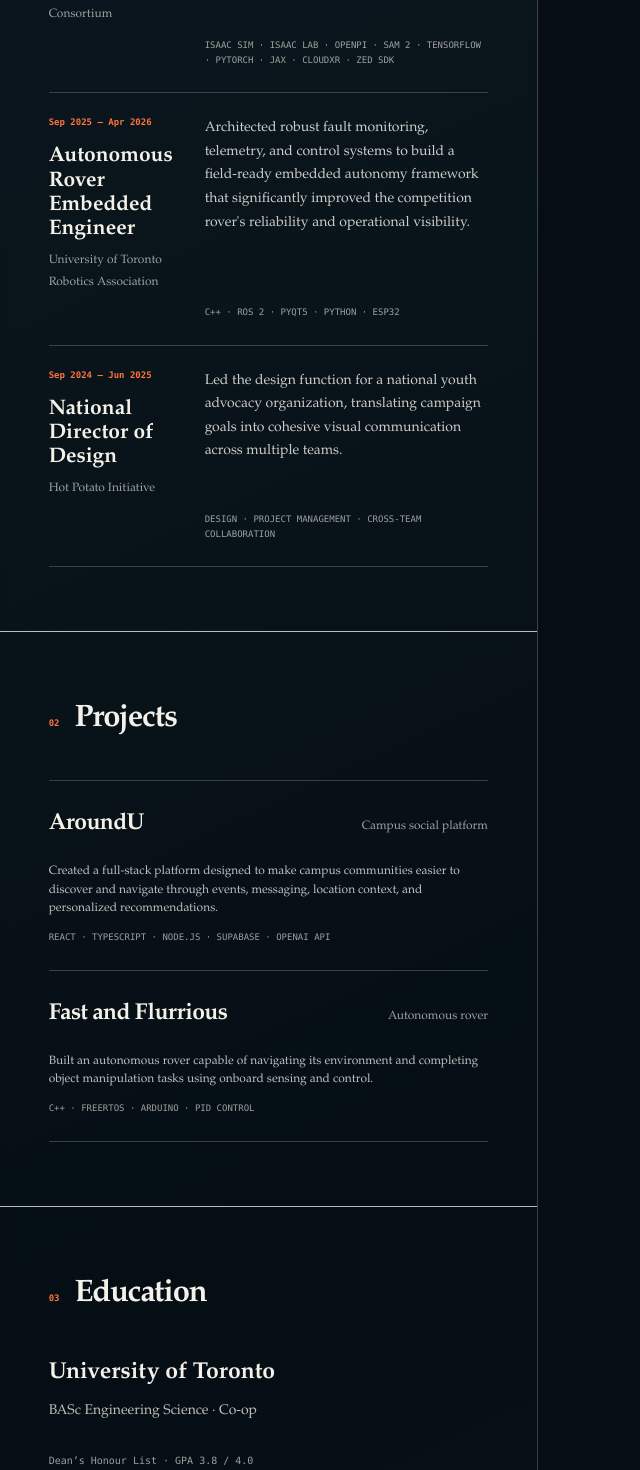
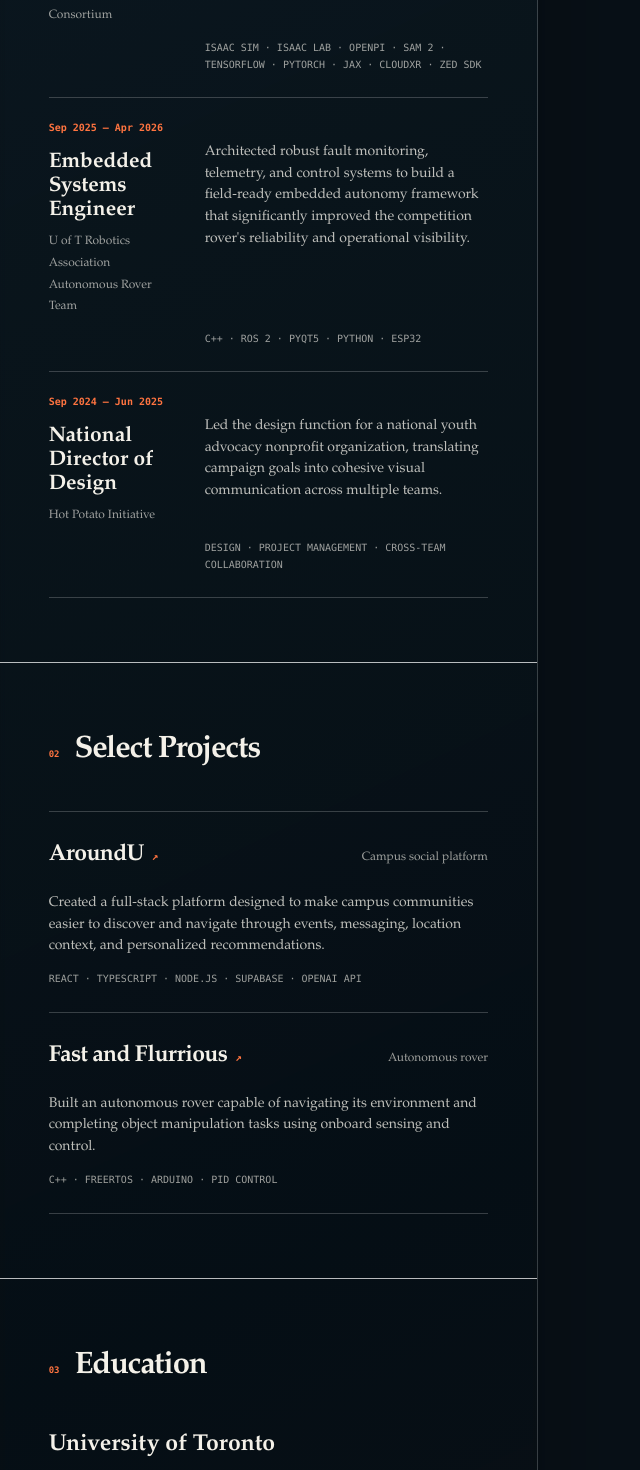
Before and after one commit to Y3EGAN/ReaganPortfolio, a Next.js app: page / in a window 1280 px wide. Shown: the part 1100-2570 px from the top of the page, without its empty margins (0-640 px from the left). Built offline with nearby package versions, Linux system fonts and the light colour scheme.

Commit message:
Update experience roles and project details; enhance CSS styles for better readability

```diff
--- a/app/globals.css
+++ b/app/globals.css
@@ -58,27 +58,30 @@ h1, h2, h3, p { margin-top: 0; }
 .section-title h2 { margin: 0; font-size: 31px; letter-spacing: -.04em; }
 .experience-item { display: grid; grid-template-columns: minmax(132px, .62fr) minmax(230px, 1.38fr); column-gap: 24px; row-gap: 0; padding: 24px 0; border-top: 1px solid var(--line); }
 .experience-item:last-child { border-bottom: 1px solid var(--line); }
-.item-heading > p { margin-bottom: 18px; color: var(--orange); font: 600 9px var(--mono); }
+.item-heading > p { margin-bottom: 18px; color: var(--orange); font: 600 10px var(--mono); }
 .item-heading h3 { margin: 0 0 8px; font-size: 21px; line-height: 1.15; }
 .item-heading span, .project-item span { color: var(--muted); font-size: 12px; }
-.job-description { margin: 0; color: rgba(244,241,233,.84); font-size: 14px; line-height: 1.68; }
-.tools { grid-column: 2; margin: 12px 0 0; color: var(--muted); font: 500 9px/1.7 var(--mono); text-transform: uppercase; }
+.job-description { max-width: 540px; margin: 20px 0 0; color: rgba(244,241,233,.78); font-size: 14px; }
+.tools { grid-column: 2; margin: 12px 0 0; color: var(--muted); font: 500 10px/1.7 var(--mono); text-transform: uppercase; }
 
 .project-item { padding: 25px 0; border-top: 1px solid var(--line); }
 .project-item:last-child { border-bottom: 1px solid var(--line); }
 .project-item > div { display: flex; align-items: baseline; justify-content: space-between; gap: 20px; }
 .project-item h3 { margin: 0; font-size: 23px; letter-spacing: -.03em; }
-.project-item > p:not(.tools) { max-width: 540px; margin: 20px 0 0; color: rgba(244,241,233,.78); font-size: 12px; }
+.project-item h3 a { transition: color .2s ease; }
+.project-item h3 a:hover { color: var(--orange); }
+.project-item h3 a span { display: inline; margin-left: 3px; color: var(--orange); font: 700 11px var(--mono); }
+.project-item > p:not(.tools) { max-width: 540px; margin: 20px 0 0; color: rgba(244,241,233,.78); font-size: 14px; }
 .project-item .tools { grid-column: auto; }
 
 .education-block h3 { margin: 0; font-size: 23px; }
 .education-block > p { margin: 10px 0 0; color: rgba(244,241,233,.78); }
-.education-block .education-note { margin-top: 30px; color: var(--muted); font: 500 10px/1.55 var(--mono); }
+.education-block .education-note { margin-top: 30px; color: var(--muted); font: 500 12px/1.55 var(--mono); }
 .education-block .education-award { margin-top: 8px; }
 
 .gallery-block { overflow: hidden; background: rgba(1,6,9,.18); }
 .gallery-block .section-title { margin-bottom: 16px; }
-.gallery-intro { max-width: 390px; margin-bottom: 42px; color: rgba(244,241,233,.72); font-size: 13px; }
+.gallery-intro { max-width: 450px; margin-bottom: 42px; color: rgba(244,241,233,.72); font-size: 15px; }
 .gallery-grid { display: grid; grid-template-columns: minmax(0, 1fr); gap: 46px; }
 .gallery-photo { min-width: 0; margin: 0; }
 .gallery-photo button { position: relative; display: block; width: 100%; padding: 0; overflow: hidden; border: 0; background: #111b20; color: var(--white); cursor: zoom-in; }
--- a/app/page.tsx
+++ b/app/page.tsx
@@ -39,7 +39,7 @@ export default function Home() {
           <p className="summary">I build the bridge that brings intelligent systems into the real world.</p>
           <a className="profile-resume" href="/HuReaganCV_2026.pdf" download>Download résumé ↓</a>
           <dl className="quick-facts">
-            <div><dt>Focus</dt><dd>Software · AI · Robotics</dd></div>
+            <div><dt>Focus</dt><dd>AI · Robotics · Software</dd></div>
             <div><dt>GPA</dt><dd>{education.gpa}</dd></div>
             <div><dt>Current</dt><dd>Acceleration Consortium</dd></div>
           </dl>
@@ -63,11 +63,18 @@ export default function Home() {
         </section>
 
         <section id="projects" className="section-block">
-          <div className="section-title"><span>02</span><h2>Projects</h2></div>
+          <div className="section-title"><span>02</span><h2>Select Projects</h2></div>
           <div className="project-list">
             {projects.map((project) => (
               <article className="project-item" key={project.title}>
-                <div><h3>{project.title}</h3><span>{project.type}</span></div>
+                <div>
+                  <h3>
+                    <a href={project.url} target="_blank" rel="noreferrer">
+                      {project.title} <ExternalArrow />
+                    </a>
+                  </h3>
+                  <span>{project.type}</span>
+                </div>
                 <p>{project.description}</p>
                 <p className="tools">{project.tools.join(" · ")}</p>
               </article>
--- a/content/site.ts
+++ b/content/site.ts
@@ -8,8 +8,8 @@ export const experience = [
   },
   {
     date: "Sep 2025 – Apr 2026",
-    role: "Autonomous Rover Embedded Engineer",
-    place: "University of Toronto Robotics Association",
+    role: "Embedded Systems Engineer",
+    place: "U of T Robotics Association Autonomous Rover Team",
     description: "Architected robust fault monitoring, telemetry, and control systems to build a field-ready embedded autonomy framework that significantly improved the competition rover's reliability and operational visibility.",
     tools: ["C++", "ROS 2", "PyQt5", "Python", "ESP32"],
   },
@@ -17,7 +17,7 @@ export const experience = [
     date: "Sep 2024 – Jun 2025",
     role: "National Director of Design",
     place: "Hot Potato Initiative",
-    description: "Led the design function for a national youth advocacy organization, translating campaign goals into cohesive visual communication across multiple teams.",
+    description: "Led the design function for a national youth advocacy nonprofit organization, translating campaign goals into cohesive visual communication across multiple teams.",
     tools: ["Design", "Project management", "Cross-team collaboration"],
   },
 ];
@@ -25,12 +25,14 @@ export const experience = [
 export const projects = [
   {
     title: "AroundU",
+    url: "https://github.com/Rye-06/AroundU",
     type: "Campus social platform",
     description: "Created a full-stack platform designed to make campus communities easier to discover and navigate through events, messaging, location context, and personalized recommendations.",
     tools: ["React", "TypeScript", "Node.js", "Supabase", "OpenAI API"],
   },
   {
     title: "Fast and Flurrious",
+    url: "https://github.com/Hzhao7/UTRA-Hacks",
     type: "Autonomous rover",
     description: "Built an autonomous rover capable of navigating its environment and completing object manipulation tasks using onboard sensing and control.",
     tools: ["C++", "FreeRTOS", "Arduino", "PID control"],
```
